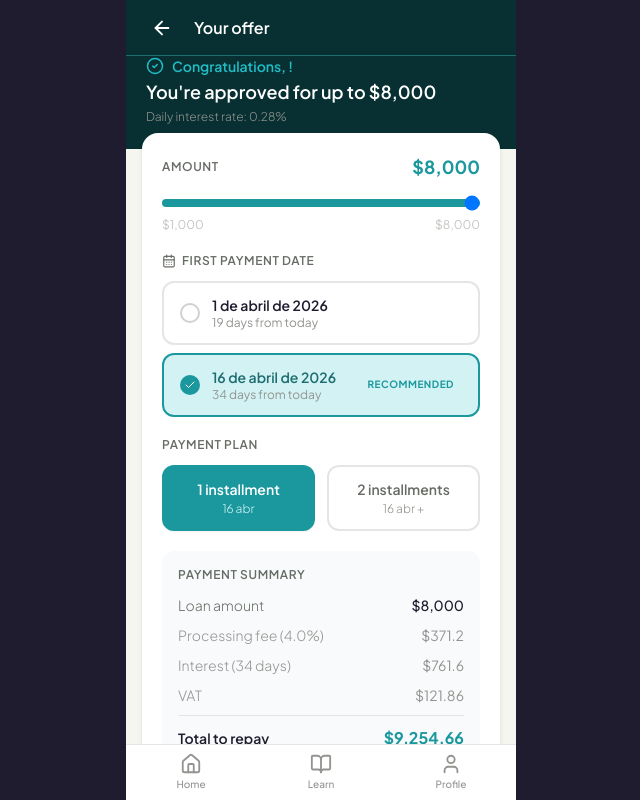
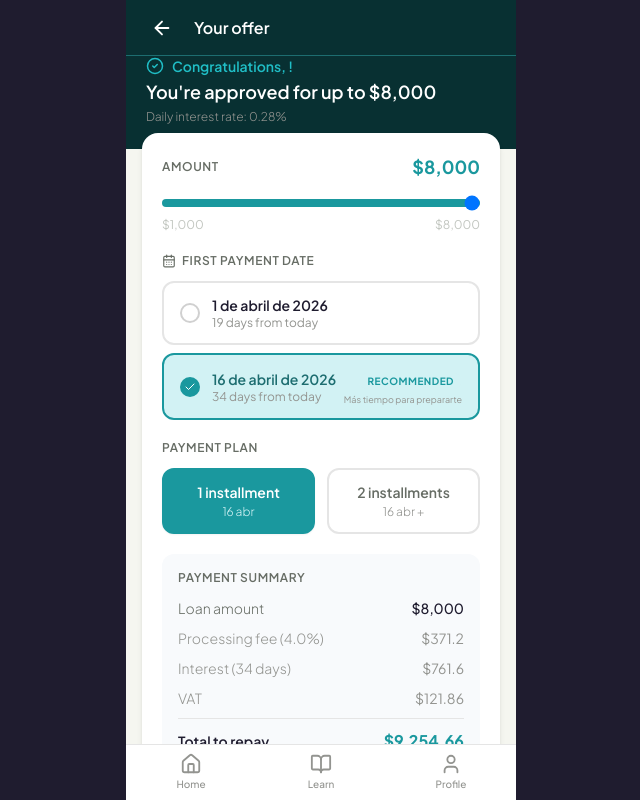
Before and after one commit to dubyak/Thalia, a Next.js app in the folder frontend/: page /offer in a window 1280 px wide. Shown: the top 800 px of the page, without its empty margins (319-959 px from the left). Built offline with nearby package versions, Linux system fonts and the light colour scheme.

Commit message:
fix: add explanation text below 'Recommended' payment date badge

```diff
--- a/frontend/app/(app)/offer/page.tsx
+++ b/frontend/app/(app)/offer/page.tsx
@@ -135,9 +135,14 @@ export default function OfferPage() {
                       </div>
                     </div>
                     {recommended && (
-                      <span className="text-[10px] font-bold uppercase tracking-wider text-[#1a989e] bg-[#d2f2f4] px-2 py-0.5 rounded-full">
-                        {t('offer.recommended')}
-                      </span>
+                      <div className="text-right">
+                        <span className="text-[10px] font-bold uppercase tracking-wider text-[#1a989e] bg-[#d2f2f4] px-2 py-0.5 rounded-full">
+                          {t('offer.recommended')}
+                        </span>
+                        <p className="text-[9px] text-[#939490] mt-0.5">
+                          {locale === 'es-MX' ? 'Más tiempo para prepararte' : 'More time to prepare'}
+                        </p>
+                      </div>
                     )}
                   </button>
                 )
--- a/frontend/components/chat/LoanConfigModal.tsx
+++ b/frontend/components/chat/LoanConfigModal.tsx
@@ -132,9 +132,14 @@ export function LoanConfigModal({ open, approvedAmount, maxAmount, onClose, onCo
                       </div>
                     </div>
                     {recommended && (
-                      <span className="text-[10px] font-bold uppercase tracking-wider text-[#00A69C] bg-[#d2f2f4] px-2 py-0.5 rounded-full">
-                        {isEs ? 'Recomendado' : 'Recommended'}
-                      </span>
+                      <div className="text-right">
+                        <span className="text-[10px] font-bold uppercase tracking-wider text-[#00A69C] bg-[#d2f2f4] px-2 py-0.5 rounded-full">
+                          {isEs ? 'Recomendado' : 'Recommended'}
+                        </span>
+                        <p className="text-[9px] text-[#939490] mt-0.5">
+                          {isEs ? 'Más tiempo para prepararte' : 'More time to prepare'}
+                        </p>
+                      </div>
                     )}
                   </button>
                 )
```
